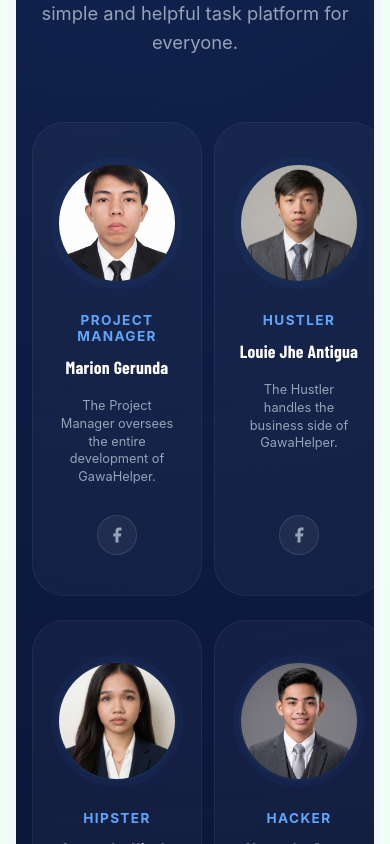
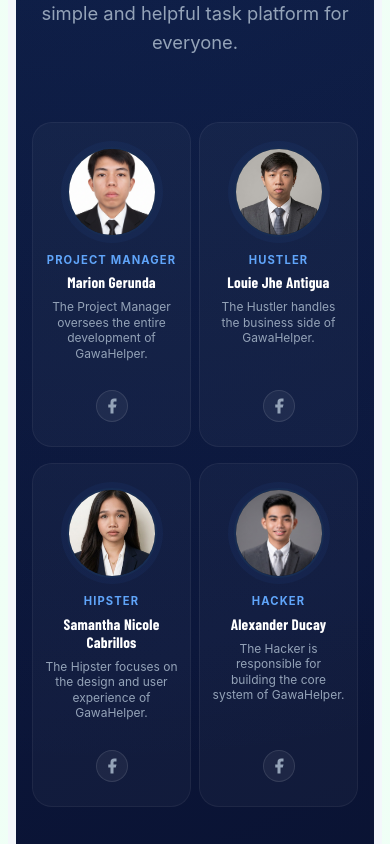
Before and after one commit to alexandercode-web/gawah, a React (Vite) app: page / in a window 390 px wide. Shown: the part 2260-3104 px from the top of the page. Built offline with nearby package versions, Linux system fonts and the light colour scheme; no server answers.

Commit message:
Optimize team section and footer for mobile and narrow devices

```diff
--- a/src/responsive.css
+++ b/src/responsive.css
@@ -888,21 +888,46 @@ img {
 
   .team-grid {
     grid-template-columns: repeat(2, 1fr) !important;
-    gap: 1.5rem 0.75rem !important;
+    gap: 1rem 0.5rem !important;
+  }
+
+  .team-card {
+    padding: 1.5rem 0.75rem !important;
+    border-radius: 20px !important;
   }
 
   .team-photo-wrap {
-    width: 120px !important;
-    height: 120px !important;
+    width: 90px !important;
+    height: 90px !important;
+    margin-bottom: 1rem !important;
   }
 
   .team-name {
-    font-size: 1.1rem !important;
+    font-size: 0.95rem !important;
+    margin-bottom: 0.5rem !important;
+  }
+
+  .team-role {
+    font-size: 0.7rem !important;
+    margin-bottom: 0.4rem !important;
   }
 
   .team-bio {
-    font-size: 0.8rem !important;
-    line-height: 1.4 !important;
+    font-size: 0.75rem !important;
+    line-height: 1.3 !important;
+  }
+
+  .team-socials a {
+    width: 32px !important;
+    height: 32px !important;
+  }
+
+  .footer-bottom {
+    flex-direction: column !important;
+    gap: 1rem !important;
+    text-align: center !important;
+    margin-top: 3rem !important;
+    padding-top: 1.5rem !important;
   }
 
   .benefits-content {
@@ -1198,4 +1223,25 @@ img {
     padding: 0.45rem 0.7rem !important;
     font-size: 0.75rem !important;
   }
+
+  /* Team Section narrow fix */
+  .team-grid {
+    grid-template-columns: 1fr !important;
+    gap: 1.5rem !important;
+  }
+
+  .team-card {
+    padding: 2rem 1.5rem !important;
+  }
+
+  .team-photo-wrap {
+    width: 120px !important;
+    height: 120px !important;
+  }
+
+  .footer-bottom {
+    flex-direction: column !important;
+    text-align: center !important;
+    gap: 0.75rem !important;
+  }
 }
```
